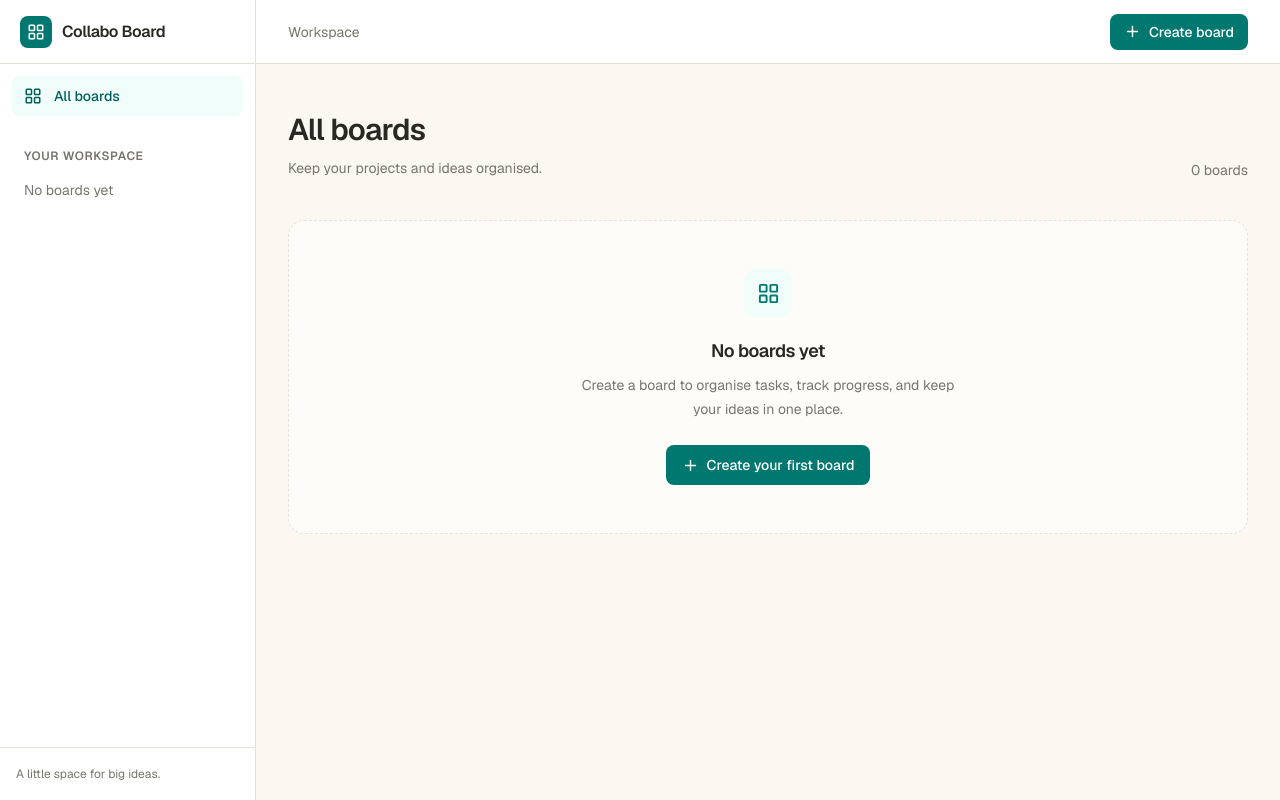
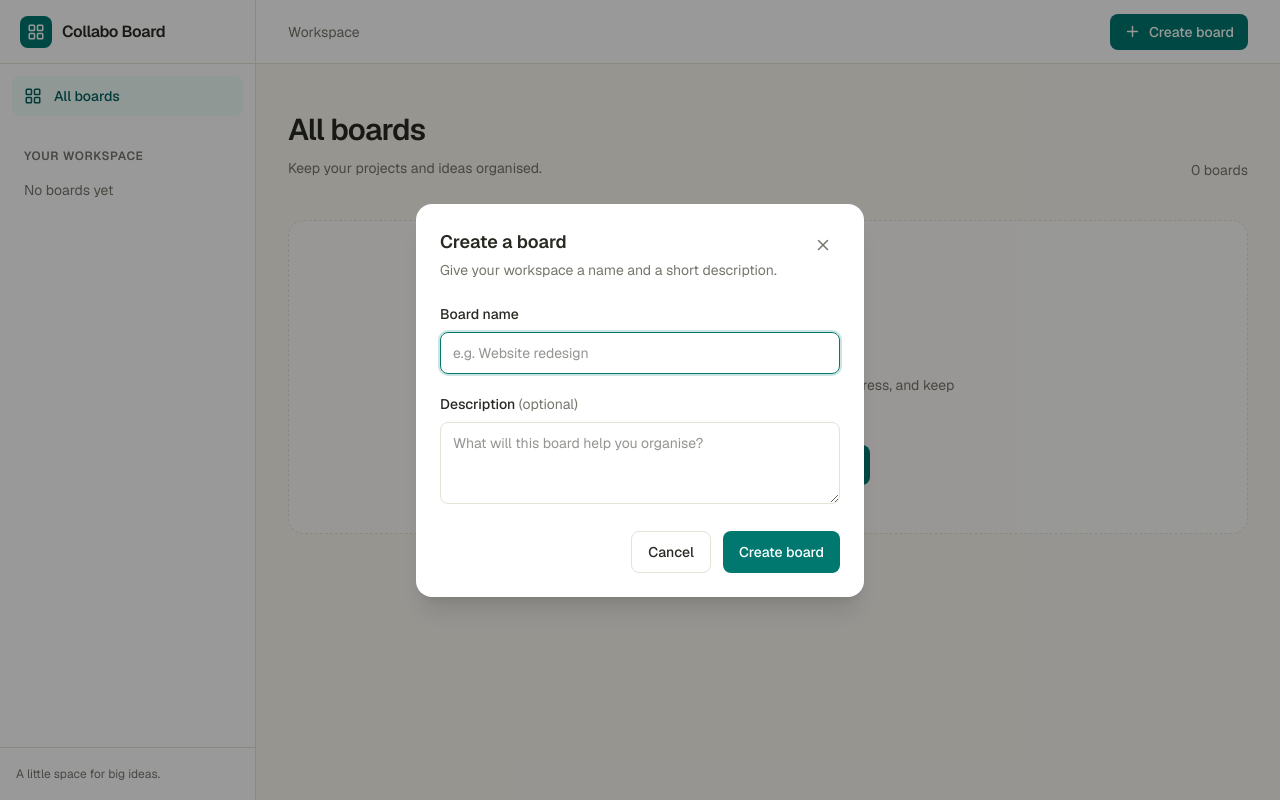
Before and after one commit to godric4/collabo-board, a Next.js app: page / in a window 1280 px wide. Both pictures are taken after a click on the button "Create board". Built offline with nearby package versions, Linux system fonts and the light colour scheme.

Commit message:
Connect dashboard to board state

```diff
--- a/src/app/page.tsx
+++ b/src/app/page.tsx
@@ -2,12 +2,60 @@
 
 import Link from "next/link"
 import { LayoutGrid, Menu, Plus, X } from "lucide-react"
-import { useState } from "react"
+import { useEffect, useRef, useState } from "react"
+import { useBoardStore } from "@/stores/board-store"
 
 const Page = () => {
   const [sidebarOpen, setSidebarOpen] = useState(false)
+  const [dialogOpen, setDialogOpen] = useState(false)
+  const [title, setTitle] = useState("")
+  const [description, setDescription] = useState("")
+  const titleInputRef = useRef<HTMLInputElement>(null)
+  const createButtonRef = useRef<HTMLButtonElement>(null)
+
+  const boards = useBoardStore((state) => state.boards)
+  const createBoard = useBoardStore((state) => state.createBoard)
+  const boardList = Object.values(boards)
 
   const closeSidebar = () => setSidebarOpen(false)
+
+  const openDialog = () => {
+    // console.log("Create board clicked")
+    setDialogOpen(true)
+  }
+
+  const closeDialog = () => {
+    setDialogOpen(false)
+    setTitle("")
+    setDescription("")
+    requestAnimationFrame(() => createButtonRef.current?.focus())
+  }
+
+  useEffect(() => {
+    if (!dialogOpen) return
+
+    titleInputRef.current?.focus()
+
+    const handleKeyDown = (event: KeyboardEvent) => {
+      if (event.key === "Escape") closeDialog()
+    }
+
+    window.addEventListener("keydown", handleKeyDown)
+    return () => window.removeEventListener("keydown", handleKeyDown)
+  }, [dialogOpen])
+
+  const handleCreateBoard = (event: React.FormEvent<HTMLFormElement>) => {
+    event.preventDefault()
+
+    const trimmedTitle = title.trim()
+    if (!trimmedTitle) {
+      titleInputRef.current?.focus()
+      return
+    }
+
+    createBoard(trimmedTitle, description)
+    closeDialog()
+  }
 
   return (
     <div className='min-h-screen bg-paper text-ink'>
@@ -63,7 +111,24 @@ const Page = () => {
             <p className='text-xs font-semibold uppercase tracking-wider text-muted'>
               Your workspace
             </p>
+
+            {boardList.length === 0 ? (
               <p className='mt-4 text-sm text-muted'>No boards yet</p>
+            ) : (
+              <ul className='mt-3 space-y-1'>
+                {boardList.map((board) => (
+                  <li key={board.id}>
+                    <Link
+                      href={`/boards/${board.id}`}
+                      onClick={closeSidebar}
+                      className='block truncate rounded-lg px-3 py-2 text-sm text-muted hover:bg-paper hover:text-ink focus-visible:outline-2 focus-visible:outline-teal-700'
+                    >
+                      {board.title}
+                    </Link>
+                  </li>
+                ))}
+              </ul>
+            )}
           </div>
         </nav>
 
@@ -92,7 +157,9 @@ const Page = () => {
           </div>
 
           <button
+            ref={createButtonRef}
             type='button'
+            onClick={openDialog}
             className='inline-flex items-center gap-2 rounded-lg bg-teal-700 px-3.5 py-2 text-sm font-medium text-white transition-colors hover:bg-teal-800 focus-visible:outline-2 focus-visible:outline-offset-2 focus-visible:outline-teal-700'
           >
             <Plus size={17} aria-hidden='true' />
@@ -111,9 +178,12 @@ const Page = () => {
               </p>
             </div>
 
-            <p className='text-sm text-muted'>0 boards</p>
+            <p className='text-sm text-muted'>
+              {boardList.length} {boardList.length === 1 ? "board" : "boards"}
+            </p>
           </div>
 
+          {boardList.length === 0 ? (
             <section
               aria-labelledby='empty-state-title'
               className='mt-10 flex min-h-72 flex-col items-center justify-center rounded-2xl border border-dashed border-border bg-white/60 px-6 py-12 text-center'
@@ -136,14 +206,131 @@ const Page = () => {
 
               <button
                 type='button'
+                onClick={openDialog}
                 className='mt-6 inline-flex items-center gap-2 rounded-lg bg-teal-700 px-4 py-2.5 text-sm font-medium text-white transition-colors hover:bg-teal-800 focus-visible:outline-2 focus-visible:outline-offset-2 focus-visible:outline-teal-700'
               >
                 <Plus size={17} aria-hidden='true' />
                 Create your first board
               </button>
             </section>
+          ) : (
+            <section
+              aria-label='Your boards'
+              className='mt-8 grid gap-4 sm:grid-cols-2 lg:grid-cols-3'
+            >
+              {boardList.map((board) => (
+                <Link
+                  key={board.id}
+                  href={`/boards/${board.id}`}
+                  className='rounded-xl border border-border bg-white p-5 transition-colors hover:border-teal-600 focus-visible:outline-2 focus-visible:outline-offset-2 focus-visible:outline-teal-700'
+                >
+                  <h2 className='truncate font-semibold'>{board.title}</h2>
+                  <p className='mt-2 line-clamp-3 min-h-12 text-sm leading-6 text-muted'>
+                    {board.description || "No description"}
+                  </p>
+                  <p className='mt-4 text-xs text-muted'>
+                    Created {new Date(board.createdAt).toLocaleDateString()}
+                  </p>
+                </Link>
+              ))}
+            </section>
+          )}
         </main>
       </div>
+
+      {dialogOpen && (
+        <div
+          className='fixed inset-0 z-60 flex items-center justify-center bg-black/40 p-4'
+          onMouseDown={(event) => {
+            if (event.target === event.currentTarget) closeDialog()
+          }}
+        >
+          <section
+            role='dialog'
+            aria-modal='true'
+            aria-labelledby='create-board-title'
+            className='w-full max-w-md rounded-2xl bg-white p-6 shadow-xl'
+          >
+            <div className='flex items-start justify-between gap-4'>
+              <div>
+                <h2 id='create-board-title' className='text-lg font-semibold'>
+                  Create a board
+                </h2>
+                <p className='mt-1 text-sm text-muted'>
+                  Give your workspace a name and a short description.
+                </p>
+              </div>
+
+              <button
+                type='button'
+                aria-label='Close create board dialog'
+                onClick={closeDialog}
+                className='rounded-md p-2 text-muted hover:bg-paper focus-visible:outline-2 focus-visible:outline-teal-700'
+              >
+                <X size={18} aria-hidden='true' />
+              </button>
+            </div>
+
+            <form onSubmit={handleCreateBoard} className='mt-6 space-y-5'>
+              <div>
+                <label
+                  htmlFor='board-title'
+                  className='mb-2 block text-sm font-medium'
+                >
+                  Board name
+                </label>
+                <input
+                  ref={titleInputRef}
+                  id='board-title'
+                  name='title'
+                  value={title}
+                  onChange={(event) => setTitle(event.target.value)}
+                  required
+                  maxLength={80}
+                  placeholder='e.g. Website redesign'
+                  className='w-full rounded-lg border border-border px-3 py-2.5 text-sm outline-none focus:border-teal-700 focus:ring-2 focus:ring-teal-700/20'
+                />
+              </div>
+
+              <div>
+                <label
+                  htmlFor='board-description'
+                  className='mb-2 block text-sm font-medium'
+                >
+                  Description{" "}
+                  <span className='font-normal text-muted'>(optional)</span>
+                </label>
+                <textarea
+                  id='board-description'
+                  name='description'
+                  value={description}
+                  onChange={(event) => setDescription(event.target.value)}
+                  maxLength={300}
+                  rows={3}
+                  placeholder='What will this board help you organise?'
+                  className='w-full resize-y rounded-lg border border-border px-3 py-2.5 text-sm outline-none focus:border-teal-700 focus:ring-2 focus:ring-teal-700/20'
+                />
+              </div>
+
+              <div className='flex justify-end gap-3'>
+                <button
+                  type='button'
+                  onClick={closeDialog}
+                  className='rounded-lg border border-border px-4 py-2.5 text-sm font-medium hover:bg-paper focus-visible:outline-2 focus-visible:outline-teal-700'
+                >
+                  Cancel
+                </button>
+                <button
+                  type='submit'
+                  className='rounded-lg bg-teal-700 px-4 py-2.5 text-sm font-medium text-white hover:bg-teal-800 focus-visible:outline-2 focus-visible:outline-offset-2 focus-visible:outline-teal-700'
+                >
+                  Create board
+                </button>
+              </div>
+            </form>
+          </section>
+        </div>
+      )}
     </div>
   )
 }
--- /dev/null
+++ b/src/stores/board-store.ts
@@ -0,0 +1,74 @@
+import { create } from "zustand"
+import type { Board, BoardState } from "@/types/board"
+
+type BoardStore = BoardState & {
+  createBoard: (title: string, description: string) => string
+  deleteBoard: (boardId: string) => void
+}
+
+const initialState: BoardState = {
+  boards: {},
+  columns: {},
+  cards: {},
+}
+
+export const useBoardStore = create<BoardStore>()((set) => ({
+  ...initialState,
+
+  createBoard: (title, description) => {
+    const boardId = crypto.randomUUID()
+
+    const board: Board = {
+      id: boardId,
+      title: title.trim(),
+      description: description.trim(),
+      createdAt: new Date().toISOString(),
+      columnIds: [],
+    }
+
+    // Add the new board without removing existing boards.
+    set((state) => ({
+      boards: {
+        ...state.boards,
+        [boardId]: board,
+      },
+    }))
+
+    return boardId
+  },
+
+  deleteBoard: (boardId) => {
+    set((state) => {
+      if (!state.boards[boardId]) {
+        return state
+      }
+
+      // Find the board's columns and the cards inside those columns.
+      const columnIds = Object.values(state.columns)
+        .filter((column) => column.boardId === boardId)
+        .map((column) => column.id)
+
+      const columnIdsToDelete = new Set(columnIds)
+
+      const cardIds = Object.values(state.cards)
+        .filter((card) => columnIdsToDelete.has(card.columnId))
+        .map((card) => card.id)
+
+      const boards = { ...state.boards }
+      const columns = { ...state.columns }
+      const cards = { ...state.cards }
+
+      delete boards[boardId]
+
+      for (const columnId of columnIds) {
+        delete columns[columnId]
+      }
+
+      for (const cardId of cardIds) {
+        delete cards[cardId]
+      }
+
+      return { boards, columns, cards }
+    })
+  },
+}))
--- /dev/null
+++ b/src/types/board.ts
@@ -0,0 +1,31 @@
+// define domain models
+export type Board = {
+  id: string
+  title: string
+  description: string
+  createdAt: string
+  columnIds: string[]
+}
+
+export type BoardColumn = {
+  id: string
+  boardId: string
+  title: string
+  cardIds: string[]
+}
+
+export type BoardCard = {
+  id: string
+  columnId: string
+  title: string
+  description: string
+  tags: string[]
+  dueDate: string | null
+}
+
+// define normalized state
+export type BoardState = {
+  boards: Record<string, Board>
+  columns: Record<string, BoardColumn>
+  cards: Record<string, BoardCard>
+}
```
Lines whose indentation alone changed are shown as unchanged.
